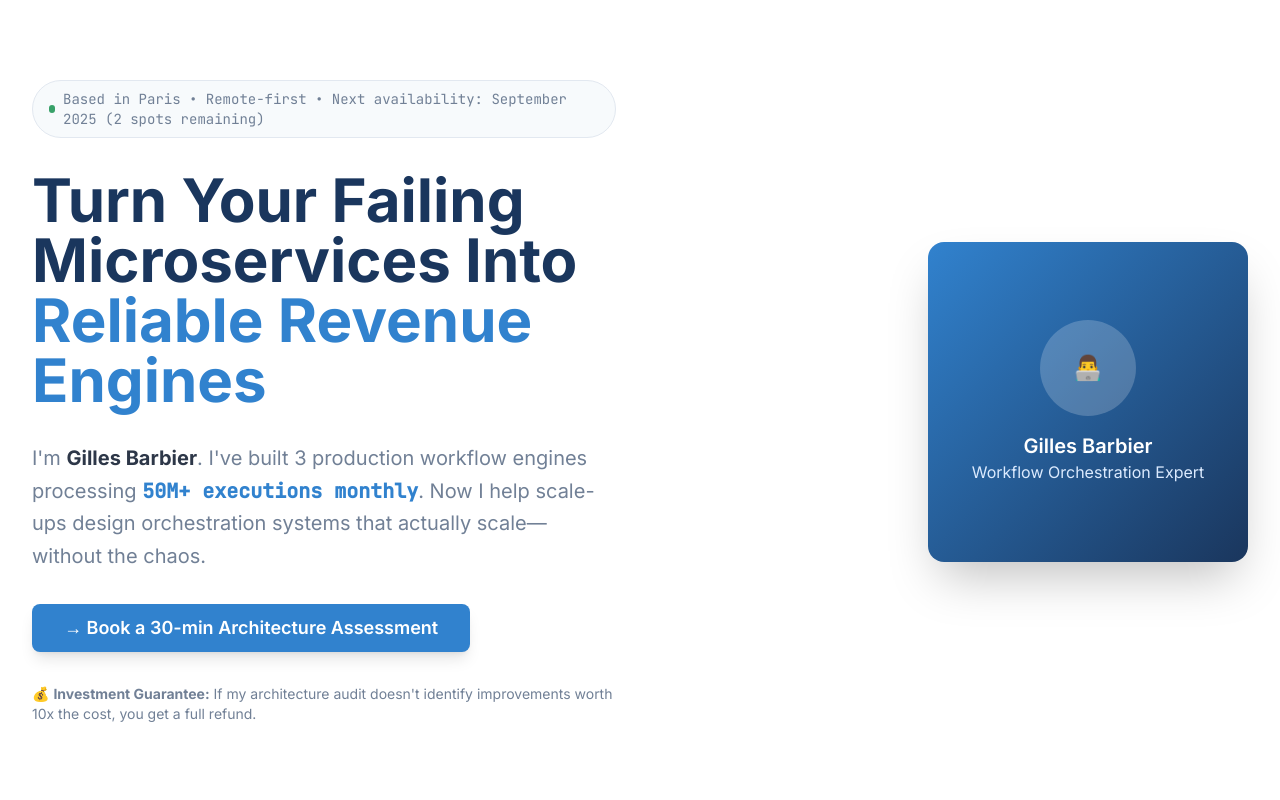
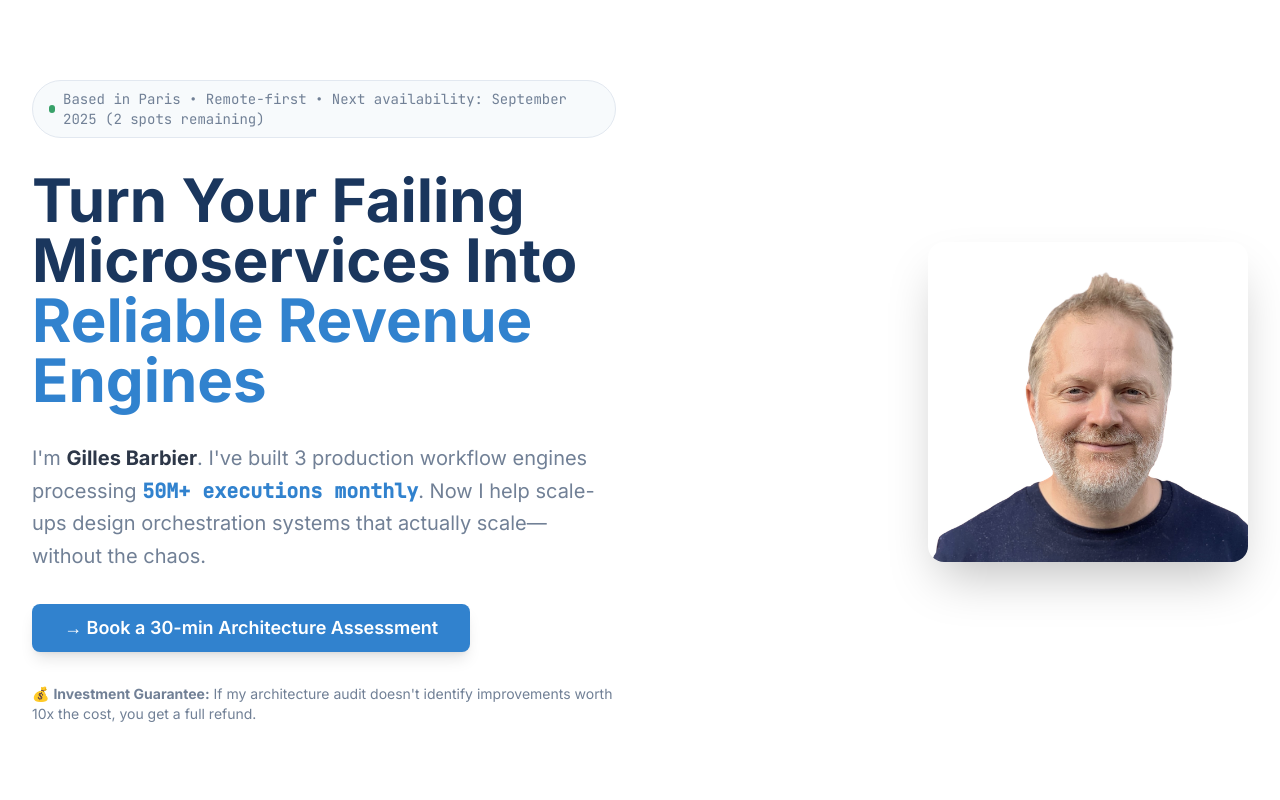
Before and after one commit to infiniticio/gillesbarbier.dev, a React (Vite) app: page / in a window 1280 px wide. Shown: the top 800 px of the page. Built offline with nearby package versions, Linux system fonts and the light colour scheme.

Commit message:
Set profile picture
Updated the profile picture to the provided image.

```diff
--- a/src/components/HeroSection.tsx
+++ b/src/components/HeroSection.tsx
@@ -1,3 +1,4 @@
+
 import { Button } from "@/components/ui/button";
 
 const HeroSection = () => {
@@ -42,16 +43,14 @@ const HeroSection = () => {
             </p>
           </div>
 
-          {/* Professional Photo Placeholder */}
+          {/* Professional Photo */}
           <div className="flex justify-center lg:justify-end animate-scale-in">
-            <div className="w-80 h-80 bg-gradient-to-br from-electric-blue to-navy rounded-2xl shadow-2xl flex items-center justify-center">
-              <div className="text-white text-center">
-                <div className="w-24 h-24 bg-white/20 rounded-full mx-auto mb-4 flex items-center justify-center">
-                  <span className="text-2xl">👨‍💻</span>
-                </div>
-                <h3 className="text-xl font-semibold">Gilles Barbier</h3>
-                <p className="text-blue-100">Workflow Orchestration Expert</p>
-              </div>
+            <div className="w-80 h-80 rounded-2xl shadow-2xl overflow-hidden">
+              <img
+                src="/lovable-uploads/9ec68f06-cbc4-485b-80aa-e001613e2049.png"
+                alt="Gilles Barbier - Workflow Orchestration Expert"
+                className="w-full h-full object-cover"
+              />
             </div>
           </div>
         </div>
```
Also changed, not shown: public/lovable-uploads/9ec68f06-cbc4-485b-80aa-e001613e2049.png (added).
